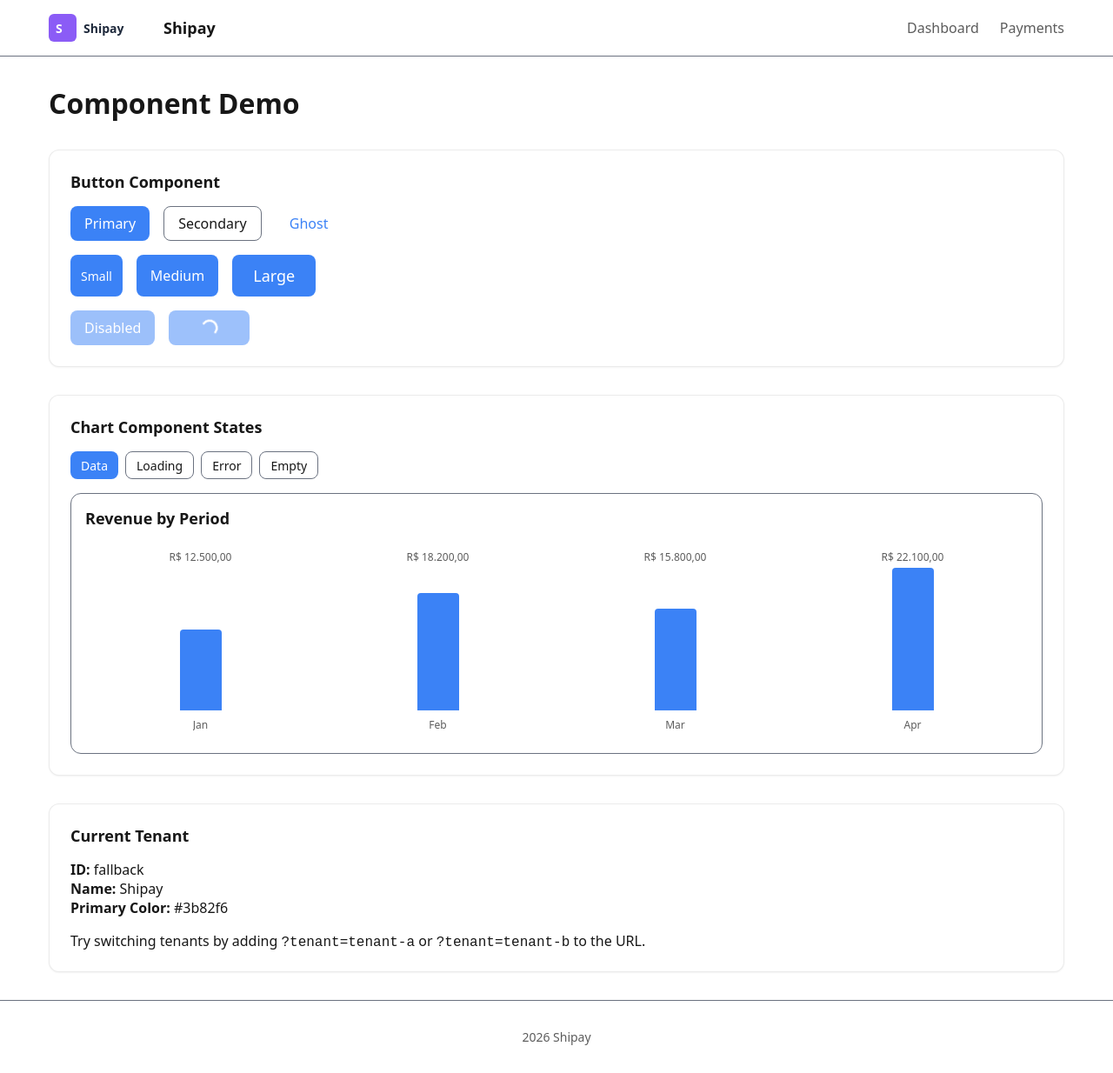
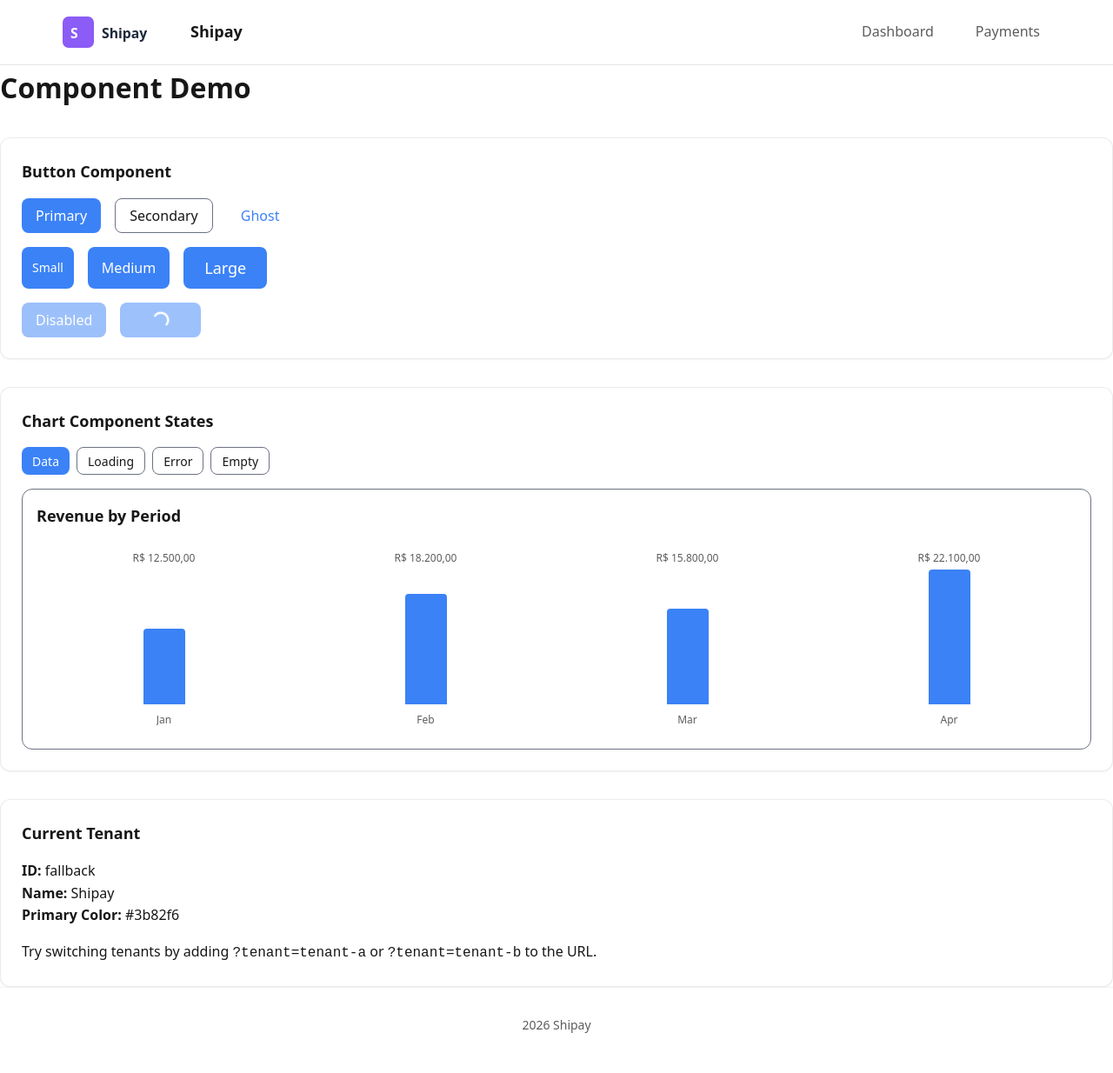
Before and after one commit to Emanuel-Ramos/tech-challenge, a Next.js app in the folder apps/shell/: page /demo in a window 1280 px wide. Shown: the whole page at 87% size. Built offline with nearby package versions, Linux system fonts and the light colour scheme.

Commit message:
refactor(shell): improve responsive layout with breakpoint mixins

```diff
--- a/apps/shell/src/components/Footer/Footer.module.scss
+++ b/apps/shell/src/components/Footer/Footer.module.scss
@@ -1,20 +1,34 @@
+@use "@shipay/design-system/styles/breakpoints" as *;
+
 .footer {
   background-color: var(--color-background-secondary);
-  border-top: 1px solid var(--color-secondary);
-  padding: var(--spacing-8) 0;
+  border-top: 1px solid rgba(0, 0, 0, 0.05);
+  padding: var(--spacing-6) 0;
   margin-top: auto;
 
+  @include md {
+    padding: var(--spacing-8) 0;
+  }
+
   &__container {
-    max-width: 1200px;
+    max-width: var(--container-max-width);
     margin: 0 auto;
-    padding: 0 var(--spacing-4);
+    padding: 0 var(--container-padding);
     text-align: center;
+
+    @include lg {
+      padding: 0 var(--container-padding-lg);
+    }
   }
 
   &__copyright {
     font-family: var(--font-family-sans);
-    font-size: var(--font-size-sm);
+    font-size: var(--font-size-xs);
     color: var(--color-text-secondary);
     margin: 0;
+
+    @include md {
+      font-size: var(--font-size-sm);
+    }
   }
 }
--- a/apps/shell/src/components/Header/Header.module.scss
+++ b/apps/shell/src/components/Header/Header.module.scss
@@ -1,55 +1,93 @@
+@use "@shipay/design-system/styles/breakpoints" as *;
+
 .header {
   background-color: var(--color-background);
-  border-bottom: 1px solid var(--color-secondary);
-  padding: var(--spacing-4) 0;
+  border-bottom: 1px solid rgba(0, 0, 0, 0.1);
+  padding: var(--spacing-3) 0;
+  position: sticky;
+  top: 0;
+  z-index: 100;
+  backdrop-filter: blur(8px);
+
+  @include md {
+    padding: var(--spacing-4) 0;
+  }
 
   &__container {
-    max-width: 1200px;
+    max-width: var(--container-max-width);
     margin: 0 auto;
-    padding: 0 var(--spacing-4);
+    padding: 0 var(--container-padding);
     display: flex;
     align-items: center;
     justify-content: space-between;
+
+    @include lg {
+      padding: 0 var(--container-padding-lg);
+    }
   }
 
   &__brand {
     display: flex;
     align-items: center;
-    gap: var(--spacing-3);
+    gap: var(--spacing-2);
+
+    @include md {
+      gap: var(--spacing-3);
+    }
   }
 
   &__logo {
-    height: 32px;
+    height: 28px;
     width: auto;
+
+    @include md {
+      height: 36px;
+    }
   }
 
   &__name {
     font-family: var(--font-family-sans);
-    font-size: var(--font-size-lg);
+    font-size: var(--font-size-base);
     font-weight: 600;
     color: var(--color-text);
+
+    @include md {
+      font-size: var(--font-size-lg);
+    }
   }
 
   &__nav {
-    display: flex;
-    gap: var(--spacing-6);
+    display: none;
+    gap: var(--spacing-4);
+
+    @include md {
+      display: flex;
+      gap: var(--spacing-6);
+    }
   }
 
   &__nav-link {
     font-family: var(--font-family-sans);
-    font-size: var(--font-size-base);
+    font-size: var(--font-size-sm);
+    font-weight: 500;
     color: var(--color-text-secondary);
     text-decoration: none;
-    transition: color var(--transition-fast);
+    padding: var(--spacing-2) var(--spacing-3);
+    border-radius: var(--border-radius);
+    transition: all var(--transition-fast);
+
+    @include md {
+      font-size: var(--font-size-base);
+    }
 
     &:hover {
       color: var(--color-primary);
+      background-color: var(--color-background-secondary);
     }
 
     &:focus-visible {
       outline: 2px solid var(--color-primary);
       outline-offset: 2px;
-      border-radius: var(--border-radius-sm);
     }
   }
 }
--- a/apps/shell/src/styles/globals.scss
+++ b/apps/shell/src/styles/globals.scss
@@ -1,4 +1,18 @@
 @use "@shipay/design-system/styles/base.scss";
+@use "@shipay/design-system/styles/breakpoints" as *;
+
+// Reset
+*,
+*::before,
+*::after {
+  box-sizing: border-box;
+  padding: 0;
+  margin: 0;
+}
+
+html {
+  scroll-behavior: smooth;
+}
 
 html,
 body {
@@ -10,21 +24,29 @@ body {
   color: var(--color-text);
   background: var(--color-background);
   font-family: var(--font-family-sans);
+  font-size: var(--font-size-base);
+  line-height: 1.6;
   -webkit-font-smoothing: antialiased;
   -moz-osx-font-smoothing: grayscale;
-}
-
-* {
-  box-sizing: border-box;
-  padding: 0;
-  margin: 0;
 }
 
 a {
   color: inherit;
   text-decoration: none;
+  transition: color var(--transition-fast);
+
+  &:hover {
+    color: var(--color-primary);
+  }
 }
 
+img {
+  max-width: 100%;
+  height: auto;
+  display: block;
+}
+
+// App layout
 .app {
   min-height: 100vh;
   display: flex;
@@ -33,8 +55,30 @@ a {
 
 .main {
   flex: 1;
-  max-width: 1200px;
+  display: flex;
+  flex-direction: column;
+}
+
+// Utilities
+.container {
+  max-width: var(--container-max-width);
   margin: 0 auto;
-  padding: var(--spacing-8) var(--spacing-4);
+  padding: 0 var(--container-padding);
   width: 100%;
+
+  @include lg {
+    padding: 0 var(--container-padding-lg);
+  }
 }
+
+.sr-only {
+  position: absolute;
+  width: 1px;
+  height: 1px;
+  padding: 0;
+  margin: -1px;
+  overflow: hidden;
+  clip: rect(0, 0, 0, 0);
+  white-space: nowrap;
+  border: 0;
+}
```
Also changed, not shown: apps/shell/src/components/Hero/Hero.module.scss (+53 -15 lines), apps/shell/src/styles/SelectTenant.module.scss (deleted, +0 -105 lines).
